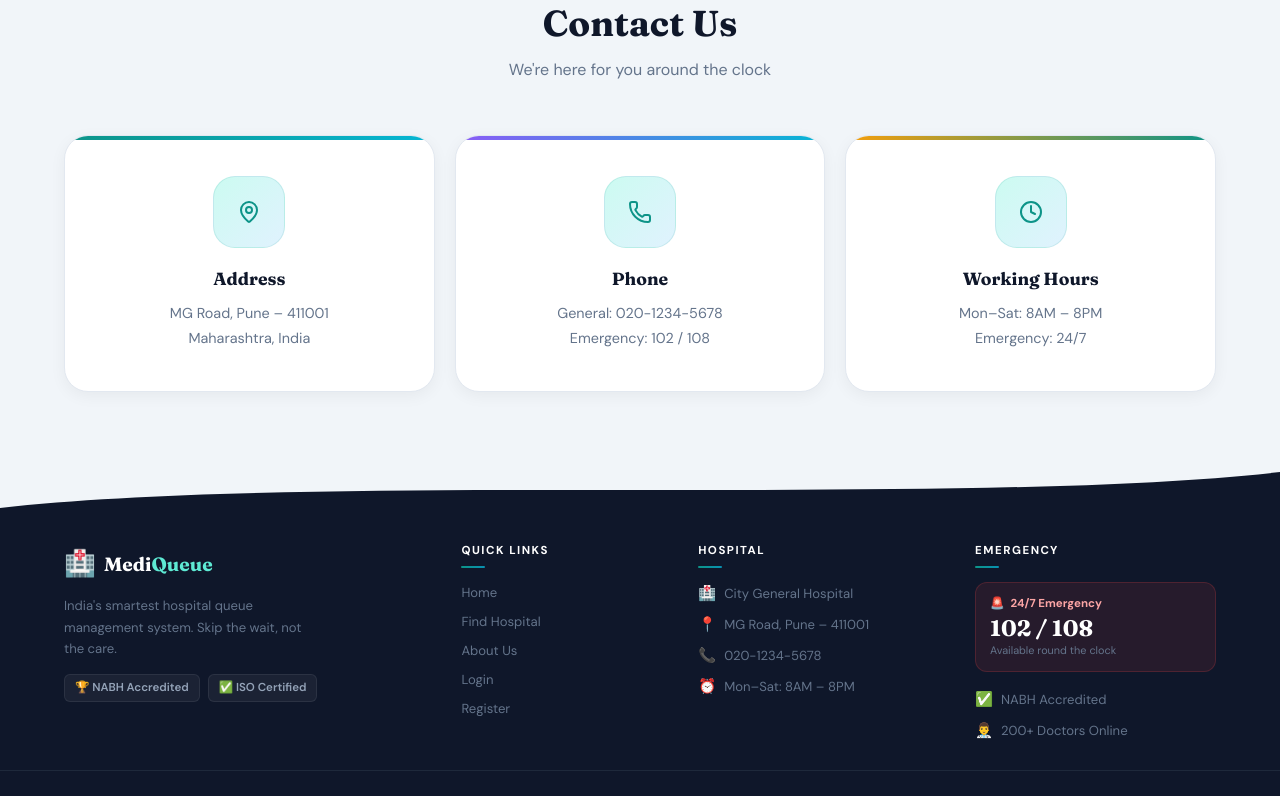
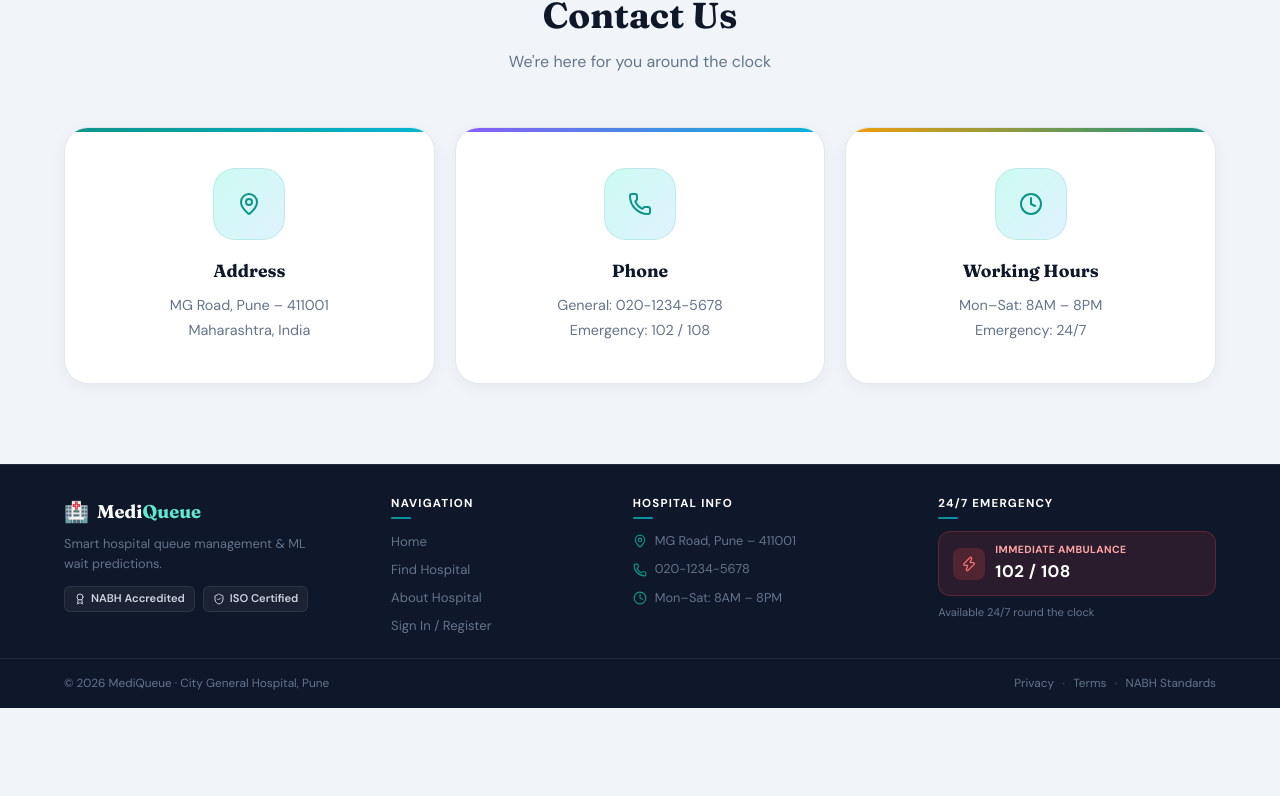
Before and after one commit to Dhasashok/mediqueue, a React (Create React App) app in the folder mediqueue/frontend/: page /about in a window 1280 px wide. Shown: the part 1992-2788 px from the top of the page. After the commit the page ends 2700 px from the top, so only its background shows below. Built offline with nearby package versions, Linux system fonts and the light colour scheme; no server answers.

Commit message:
style: compact professional header and footer with mobile ergonomics

```diff
--- a/mediqueue/frontend/src/Mobile.css
+++ b/mediqueue/frontend/src/Mobile.css
@@ -70,7 +70,7 @@
   .fh-pill { font-size: 0.7rem; padding: 4px 10px; }
   .fh-search-inner { flex-direction: column !important; gap: 10px !important; padding: 12px 0; }
   .fh-search-box { min-width: unset !important; width: 100%; }
-  .fh-search-bar { top: 68px !important; z-index: 40 !important; }
+  .fh-search-bar { top: 54px !important; z-index: 40 !important; }
   .fh-depts-section { padding: 24px 0 48px; }
 
   /* ── PAGE HEADER / DOCTOR LISTINGS ───────────────────── */
--- a/mediqueue/frontend/src/components/Footer.css
+++ b/mediqueue/frontend/src/components/Footer.css
@@ -1,111 +1,253 @@
 /* ════════════════════════════════════════════════════════
-   FOOTER v2 — Compact Premium Design
+   FOOTER — Professional, Compact Healthcare Footer
+   Sleek 1px divider, tight padding, clean typography
 ════════════════════════════════════════════════════════ */
 
-.footer-v2 { background: #0f172a; position: relative; }
+.footer-v2 {
+  background: #0f172a;
+  border-top: 1px solid #1e293b;
+  position: relative;
+  color: #94a3b8;
+}
 
-/* Wave — smaller height */
-.footer-wave {
-  display: block; line-height: 0; overflow: hidden;
-  background: #f1f5f9;
+/* Body */
+.footer-body {
+  padding: 32px 0 22px;
 }
-.footer-wave svg { display: block; width: 100%; height: 36px; }
-
-/* Body — tighter padding */
-.footer-body { padding: 36px 0 28px; }
 
 .footer-grid-v2 {
-  display: grid; grid-template-columns: 1.8fr 1fr 1.2fr 1.2fr; gap: 36px;
+  display: grid;
+  grid-template-columns: 1.4fr 1fr 1.3fr 1.3fr;
+  gap: 28px;
   align-items: start;
 }
 
 /* ── Brand ────────────────────────────────────────────── */
 .footer-logo-v2 {
-  display: flex; align-items: center; gap: 8px; margin-bottom: 10px;
+  display: flex;
+  align-items: center;
+  gap: 8px;
+  margin-bottom: 8px;
 }
-.footer-logo-icon { font-size: 1.6rem; }
+.footer-logo-icon {
+  font-size: 1.25rem;
+  line-height: 1;
+}
 .footer-logo-text {
-  font-family: 'Fraunces', serif; font-size: 1.2rem; font-weight: 800; color: white;
+  font-family: 'Fraunces', serif;
+  font-size: 1.15rem;
+  font-weight: 800;
+  color: white;
 }
 .footer-logo-text span { color: #5eead4; }
 
 .footer-tagline {
-  color: #64748b; font-size: 0.82rem; line-height: 1.65;
-  max-width: 240px; margin-bottom: 14px;
+  color: #64748b;
+  font-size: 0.8rem;
+  line-height: 1.55;
+  max-width: 260px;
+  margin-bottom: 12px;
 }
 
-.footer-badges { display: flex; gap: 8px; flex-wrap: wrap; }
+.footer-badges {
+  display: flex;
+  gap: 8px;
+  flex-wrap: wrap;
+}
 .footer-badge {
-  display: inline-flex; align-items: center; gap: 5px;
-  background: rgba(255,255,255,0.05); color: #94a3b8;
-  padding: 4px 10px; border-radius: 6px; font-size: 0.72rem; font-weight: 600;
-  border: 1px solid rgba(255,255,255,0.07);
+  display: inline-flex;
+  align-items: center;
+  gap: 5px;
+  background: rgba(255, 255, 255, 0.05);
+  color: #cbd5e1;
+  padding: 3px 9px;
+  border-radius: 6px;
+  font-size: 0.7rem;
+  font-weight: 600;
+  border: 1px solid rgba(255, 255, 255, 0.08);
 }
 
-/* ── Column ───────────────────────────────────────────── */
+/* ── Columns ──────────────────────────────────────────── */
 .footer-col-title {
-  color: white; font-family: 'DM Sans', sans-serif;
-  font-size: 0.72rem; font-weight: 800;
-  text-transform: uppercase; letter-spacing: 1.5px;
-  margin-bottom: 14px; position: relative; padding-bottom: 10px;
+  color: white;
+  font-family: 'DM Sans', sans-serif;
+  font-size: 0.72rem;
+  font-weight: 800;
+  text-transform: uppercase;
+  letter-spacing: 1.2px;
+  margin-bottom: 12px;
+  position: relative;
+  padding-bottom: 8px;
 }
 .footer-col-title::after {
-  content: ''; position: absolute; bottom: 0; left: 0;
-  width: 24px; height: 2px;
+  content: '';
+  position: absolute;
+  bottom: 0;
+  left: 0;
+  width: 20px;
+  height: 2px;
   background: linear-gradient(90deg, #0d9488, #0891b2);
   border-radius: 1px;
 }
 
 /* Links */
-.footer-links { display: flex; flex-direction: column; gap: 8px; }
+.footer-links {
+  display: flex;
+  flex-direction: column;
+  gap: 7px;
+}
 .footer-links a {
-  color: #64748b; font-size: 0.82rem; transition: all 0.18s;
+  color: #64748b;
+  font-size: 0.82rem;
+  transition: all 0.18s ease;
+  text-decoration: none;
 }
-.footer-links a:hover { color: #5eead4; padding-left: 4px; }
+.footer-links a:hover {
+  color: #5eead4;
+  transform: translateX(3px);
+}
 
 /* Info list */
-.footer-info-list { display: flex; flex-direction: column; gap: 8px; }
+.footer-info-list {
+  display: flex;
+  flex-direction: column;
+  gap: 8px;
+}
 .footer-info-item {
-  display: flex; align-items: center; gap: 8px;
-  font-size: 0.82rem; color: #64748b;
+  display: flex;
+  align-items: center;
+  gap: 8px;
+  font-size: 0.8rem;
+  color: #64748b;
 }
-.fi-icon { font-size: 0.9rem; flex-shrink: 0; width: 18px; text-align: center; }
+.fi-icon {
+  color: #0d9488;
+  flex-shrink: 0;
+}
 
-/* ── Emergency Card ───────────────────────────────────── */
-.footer-emergency-card {
-  background: rgba(239,68,68,0.1);
-  border: 1px solid rgba(239,68,68,0.2); border-radius: 12px;
-  padding: 12px 14px; margin-bottom: 12px;
+/* ── Emergency Pill ───────────────────────────────────── */
+.footer-emergency-pill {
+  display: flex;
+  align-items: center;
+  gap: 10px;
+  background: rgba(239, 68, 68, 0.12);
+  border: 1px solid rgba(239, 68, 68, 0.25);
+  border-radius: 12px;
+  padding: 10px 14px;
+  text-decoration: none;
+  transition: all 0.2s ease;
 }
-.fe-header {
-  display: flex; align-items: center; gap: 6px;
-  font-size: 0.72rem; font-weight: 700; color: #fca5a5; margin-bottom: 4px;
+.footer-emergency-pill:hover {
+  background: rgba(239, 68, 68, 0.2);
+  border-color: rgba(239, 68, 68, 0.4);
+  transform: translateY(-1px);
 }
-.fe-number {
-  font-size: 1.4rem; font-weight: 800; color: white;
-  font-family: 'Fraunces', serif; line-height: 1; margin-bottom: 2px;
+.fep-icon {
+  width: 32px;
+  height: 32px;
+  border-radius: 8px;
+  background: rgba(239, 68, 68, 0.2);
+  color: #f87171;
+  display: flex;
+  align-items: center;
+  justify-content: center;
+  flex-shrink: 0;
 }
-.fe-sub { font-size: 0.68rem; color: #64748b; }
+.fep-text {
+  display: flex;
+  flex-direction: column;
+}
+.fep-label {
+  font-size: 0.65rem;
+  font-weight: 700;
+  text-transform: uppercase;
+  color: #fca5a5;
+  letter-spacing: 0.4px;
+}
+.fep-number {
+  font-size: 1.05rem;
+  font-weight: 800;
+  color: white;
+  letter-spacing: 0.5px;
+}
+.fep-note {
+  font-size: 0.7rem;
+  color: #64748b;
+  margin-top: 8px;
+}
 
 /* ── Bottom bar ───────────────────────────────────────── */
 .footer-bottom-v2 {
-  border-top: 1px solid #1e293b; padding: 14px 0;
+  border-top: 1px solid #1e293b;
+  padding: 12px 0;
 }
 .footer-bottom-inner {
-  display: flex; align-items: center; justify-content: space-between; gap: 12px;
+  display: flex;
+  align-items: center;
+  justify-content: space-between;
+  gap: 10px;
+  flex-wrap: wrap;
 }
-.footer-bottom-inner p { font-size: 0.75rem; color: #94a3b8; }
-.footer-bottom-links { display: flex; align-items: center; gap: 10px; }
-.footer-bottom-links a { font-size: 0.75rem; color: #94a3b8; transition: color 0.2s; padding: 6px 4px; min-height: 36px; display: inline-flex; align-items: center; }
+.footer-bottom-inner p {
+  font-size: 0.74rem;
+  color: #64748b;
+}
+.footer-bottom-links {
+  display: flex;
+  align-items: center;
+  gap: 8px;
+}
+.footer-bottom-links a {
+  font-size: 0.74rem;
+  color: #64748b;
+  transition: color 0.18s;
+  text-decoration: none;
+}
 .footer-bottom-links a:hover { color: #5eead4; }
-.footer-bottom-links span { color: #475569; }
+.footer-bottom-links span { color: #334155; }
 
-/* ── Responsive ───────────────────────────────────────── */
-@media (max-width: 1024px) {
-  .footer-grid-v2 { grid-template-columns: 1fr 1fr; gap: 28px; }
+/* ── Responsive Refinements ───────────────────────────── */
+@media (max-width: 900px) {
+  .footer-grid-v2 {
+    grid-template-columns: 1fr 1fr;
+    gap: 24px;
+  }
 }
+
 @media (max-width: 600px) {
-  .footer-grid-v2 { grid-template-columns: 1fr; gap: 24px; }
-  .footer-bottom-inner { flex-direction: column; text-align: center; }
-  .footer-badges { flex-direction: row; }
+  /* Extra bottom padding to stay above fixed BottomNav */
+  .footer-v2 {
+    padding-bottom: 74px;
+  }
+  .footer-body {
+    padding: 20px 0 14px;
+  }
+  /* Streamlined 2-column mobile layout */
+  .footer-grid-v2 {
+    grid-template-columns: 1fr 1fr;
+    gap: 18px 14px;
+  }
+  .footer-brand-col {
+    grid-column: span 2;
+    padding-bottom: 8px;
+    border-bottom: 1px solid rgba(255, 255, 255, 0.06);
+  }
+  .footer-tagline {
+    max-width: 100%;
+    margin-bottom: 8px;
+  }
+  .footer-emergency-col {
+    grid-column: span 2;
+    margin-top: 4px;
+    padding-top: 12px;
+    border-top: 1px solid rgba(255, 255, 255, 0.06);
+  }
+  .footer-emergency-pill {
+    padding: 8px 12px;
+  }
+  .footer-bottom-inner {
+    flex-direction: column;
+    text-align: center;
+    gap: 6px;
+  }
 }
--- a/mediqueue/frontend/src/components/Footer.js
+++ b/mediqueue/frontend/src/components/Footer.js
@@ -1,17 +1,17 @@
 import React from 'react';
 import { Link } from 'react-router-dom';
+import {
+  MapPin,
+  Phone,
+  Clock,
+  Zap,
+  ShieldCheck,
+  Award
+} from 'lucide-react';
 import './Footer.css';
 
 const Footer = () => (
   <footer className="footer-v2">
-
-    {/* Top wave divider */}
-    <div className="footer-wave">
-      <svg viewBox="0 0 1440 60" preserveAspectRatio="none">
-        <path d="M0,60 C360,0 1080,60 1440,0 L1440,60 Z" fill="#0f172a"/>
-      </svg>
-    </div>
-
     <div className="footer-body">
       <div className="container footer-grid-v2">
 
@@ -22,70 +22,57 @@ const Footer = () => (
             <span className="footer-logo-text">Medi<span>Queue</span></span>
           </div>
           <p className="footer-tagline">
-            India's smartest hospital queue management system. Skip the wait, not the care.
+            Smart hospital queue management & ML wait predictions.
           </p>
           <div className="footer-badges">
-            <span className="footer-badge">🏆 NABH Accredited</span>
-            <span className="footer-badge">✅ ISO Certified</span>
+            <span className="footer-badge"><Award size={12} /> NABH Accredited</span>
+            <span className="footer-badge"><ShieldCheck size={12} /> ISO Certified</span>
           </div>
         </div>
 
-        {/* Links */}
+        {/* Quick Links */}
         <div className="footer-col-v2">
-          <h4 className="footer-col-title">Quick Links</h4>
+          <h4 className="footer-col-title">Navigation</h4>
           <div className="footer-links">
             <Link to="/">Home</Link>
             <Link to="/find-hospital">Find Hospital</Link>
-            <Link to="/about">About Us</Link>
-            <Link to="/login">Login</Link>
-            <Link to="/register">Register</Link>
+            <Link to="/about">About Hospital</Link>
+            <Link to="/login">Sign In / Register</Link>
           </div>
         </div>
 
-        {/* Hospital */}
+        {/* Hospital Contact */}
         <div className="footer-col-v2">
-          <h4 className="footer-col-title">Hospital</h4>
+          <h4 className="footer-col-title">Hospital Info</h4>
           <div className="footer-info-list">
             <div className="footer-info-item">
-              <span className="fi-icon">🏥</span>
-              <span>City General Hospital</span>
-            </div>
-            <div className="footer-info-item">
-              <span className="fi-icon">📍</span>
+              <MapPin size={14} className="fi-icon" />
               <span>MG Road, Pune – 411001</span>
             </div>
             <div className="footer-info-item">
-              <span className="fi-icon">📞</span>
+              <Phone size={14} className="fi-icon" />
               <span>020-1234-5678</span>
             </div>
             <div className="footer-info-item">
-              <span className="fi-icon">⏰</span>
+              <Clock size={14} className="fi-icon" />
               <span>Mon–Sat: 8AM – 8PM</span>
             </div>
           </div>
         </div>
 
-        {/* Emergency */}
-        <div className="footer-col-v2">
-          <h4 className="footer-col-title">Emergency</h4>
-          <div className="footer-emergency-card">
-            <div className="fe-header">
-              <span>🚨</span>
-              <span>24/7 Emergency</span>
+        {/* Emergency Hotline */}
+        <div className="footer-col-v2 footer-emergency-col">
+          <h4 className="footer-col-title">24/7 Emergency</h4>
+          <a href="tel:102" className="footer-emergency-pill">
+            <div className="fep-icon">
+              <Zap size={16} />
             </div>
-            <div className="fe-number">102 / 108</div>
-            <p className="fe-sub">Available round the clock</p>
-          </div>
-          <div className="footer-info-list" style={{ marginTop: 16 }}>
-            <div className="footer-info-item">
-              <span className="fi-icon">✅</span>
-              <span>NABH Accredited</span>
+            <div className="fep-text">
+              <span className="fep-label">Immediate Ambulance</span>
+              <strong className="fep-number">102 / 108</strong>
             </div>
-            <div className="footer-info-item">
-              <span className="fi-icon">👨‍⚕️</span>
-              <span>200+ Doctors Online</span>
-            </div>
-          </div>
+          </a>
+          <p className="fep-note">Available 24/7 round the clock</p>
         </div>
 
       </div>
@@ -94,15 +81,16 @@ const Footer = () => (
     {/* Bottom bar */}
     <div className="footer-bottom-v2">
       <div className="container footer-bottom-inner">
-        <p>© 2024 MediQueue · City General Hospital, Pune · All Rights Reserved</p>
+        <p>© 2026 MediQueue · City General Hospital, Pune</p>
         <div className="footer-bottom-links">
-          <a href="#!">Privacy Policy</a>
+          <a href="#!">Privacy</a>
           <span>·</span>
-          <a href="#!">Terms of Service</a>
+          <a href="#!">Terms</a>
+          <span>·</span>
+          <a href="#!">NABH Standards</a>
         </div>
       </div>
     </div>
-
   </footer>
 );
 
--- a/mediqueue/frontend/src/pages/BookAppointment.css
+++ b/mediqueue/frontend/src/pages/BookAppointment.css
@@ -13,7 +13,7 @@
   background: white;
   border-bottom: 1px solid #e2e8f0;
   position: sticky;
-  top: 68px;
+  top: 54px;
   z-index: 35;
   box-shadow: 0 2px 8px rgba(0,0,0,0.03);
 }
@@ -108,7 +108,7 @@
   gap: 28px;
   align-items: start;
 }
-.book-left { position: sticky; top: 88px; }
+.book-left { position: sticky; top: 76px; }
 
 /* ── Skeleton Loader ─────────────────────────────────── */
 @keyframes shimmer {
--- a/mediqueue/frontend/src/pages/DepartmentPage.css
+++ b/mediqueue/frontend/src/pages/DepartmentPage.css
@@ -13,7 +13,7 @@
   background: white;
   border-bottom: 1px solid #e2e8f0;
   position: sticky;
-  top: 68px;
+  top: 54px;
   z-index: 35;
   box-shadow: 0 2px 8px rgba(0,0,0,0.03);
 }
--- a/mediqueue/frontend/src/pages/FindHospital.css
+++ b/mediqueue/frontend/src/pages/FindHospital.css
@@ -72,7 +72,7 @@
 /* ── Search Bar + Chips ───────────────────────────────── */
 .fh-search-bar {
   background: white; border-bottom: 1px solid #e2e8f0;
-  box-shadow: 0 4px 16px rgba(0,0,0,0.04); position: sticky; top: 68px; z-index: 40;
+  box-shadow: 0 4px 16px rgba(0,0,0,0.04); position: sticky; top: 60px; z-index: 40;
 }
 .fh-search-inner {
   display: flex; align-items: center; justify-content: space-between;
```
Also changed, not shown: mediqueue/frontend/src/components/Navbar.css (+75 -54 lines), mediqueue/frontend/src/pages/Auth.css (+4 -4 lines).
